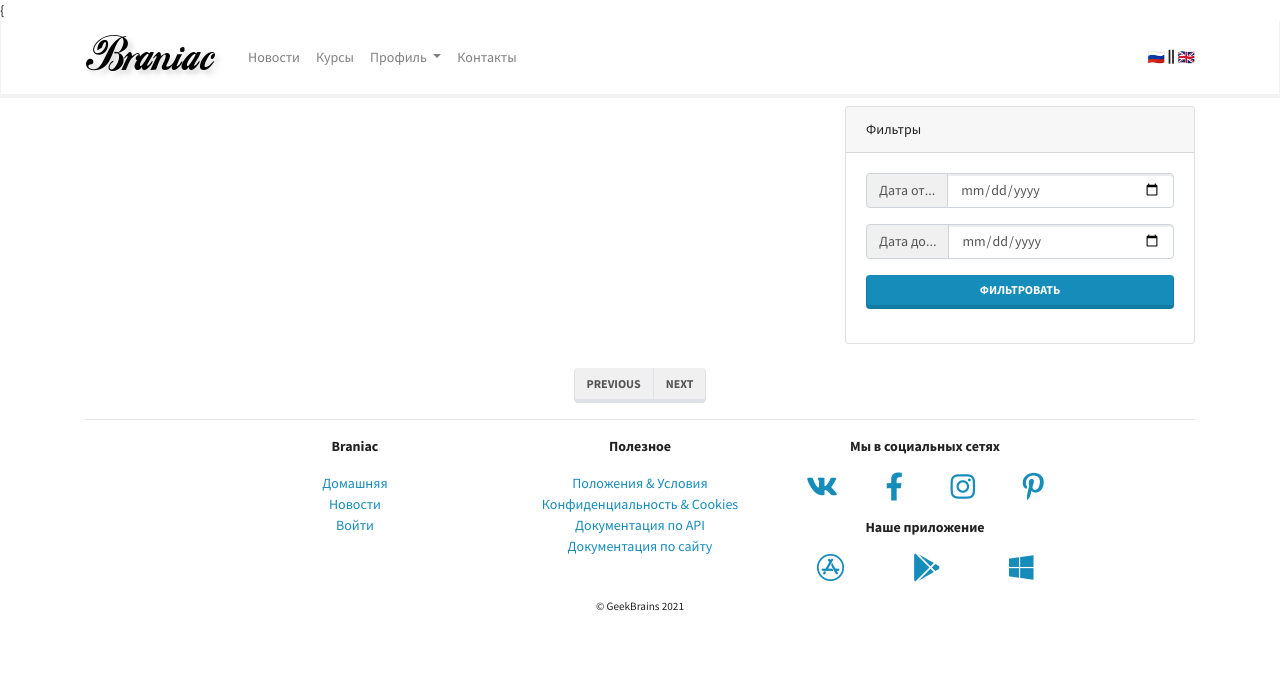
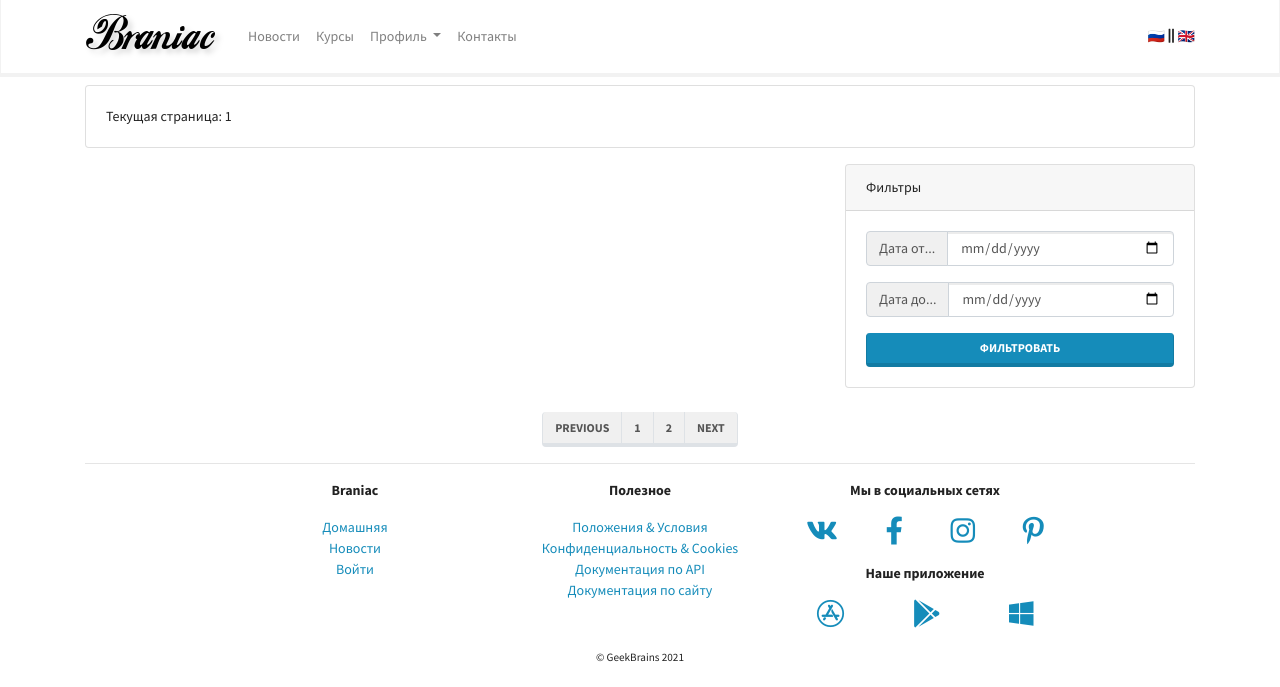
Before and after one commit to korado2022/BraniaclMS, a Django app: template mainapp/templates/mainapp/news.html in a window 1280 px wide. Shown: the top 687 px of the page. Run offline with Django 3.2, Linux system fonts and the light colour scheme; the template is opened without the code that fills it: most values are stand-ins (such as "Sample title", 1, 10 or a date in 2020); some libraries are stand-ins or nearby versions.

Commit message:
lesson_3 Args in url

```diff
--- a/mainapp/templates/mainapp/news.html
+++ b/mainapp/templates/mainapp/news.html
@@ -1,8 +1,16 @@
-{{% extends 'base.html' %}
+{% extends 'base.html' %}
 
 {% block content %}
 
   {% with range as double_range %}
+
+    {% if page_num %}
+      <div class="card my-2">
+        <div class="card-body">
+          <p class="card-text">Текущая страница: {{ page_num }}</p>
+        </div>
+      </div>
+    {% endif %}
 
     <div class="row">
 
@@ -13,7 +21,8 @@
             <div class="card-body">
               <h5 class="card-title">{{ news_title }}</h5>
               <h6 class="card-subtitle mb-2 text-muted">
-                {{ datetime_obj|date:"Y-m-d h-i-s" }}</h6>
+                {{ datetime_obj|date:"Y-m-d h-i-s" }}
+              </h6>
               <p class="card-text">{{ news_preview }}</p>
               <a href="#" class="card-link">Подробнее</a>
             </div>
@@ -55,11 +64,9 @@
       <nav aria-label="Page navigation example">
         <ul class="pagination">
           <li class="page-item"><a class="page-link" href="#">Previous</a></li>
-
-          {% for i in double_range %}
-            <li class="page-item"><a class="page-link" href="#">{{ i }}</a></li>
-          {% endfor %}
-
+          <li class="page-item"><a class="page-link" href="{% url 'mainapp:news_paginator' 1 %}">1</a></li>
+          <li class="page-item"><a class="page-link" href="{% url 'mainapp:news_paginator' page=2 %}">2</a></li>
+          {# <li class="page-item"><a class="page-link" href="{% url 'mainapp:news_paginator' three %}">3</a></li> #}
           <li class="page-item"><a class="page-link" href="#">Next</a></li>
         </ul>
       </nav>
--- a/mainapp/urls.py
+++ b/mainapp/urls.py
@@ -3,12 +3,12 @@ from django.urls import path
 from mainapp import views
 from mainapp.apps import MainappConfig
 
-# Create your views here.
 app_name = MainappConfig.name
 
 urlpatterns = [
     path("", views.MainPageView.as_view(), name="main_page"),
     path("news/", views.NewsPageView.as_view(), name="news"),
+    path("news/<int:page>/", views.NewsWithPaginatorView.as_view(), name="news_paginator"),
     path("courses/", views.CoursesPageView.as_view(), name="courses"),
     path("contacts/", views.ContactsPageView.as_view(), name="contacts"),
     path("doc_site/", views.DocSitePageView.as_view(), name="doc_site"),
```
Also changed, not shown: mainapp/views.py (+7 -0 lines).
